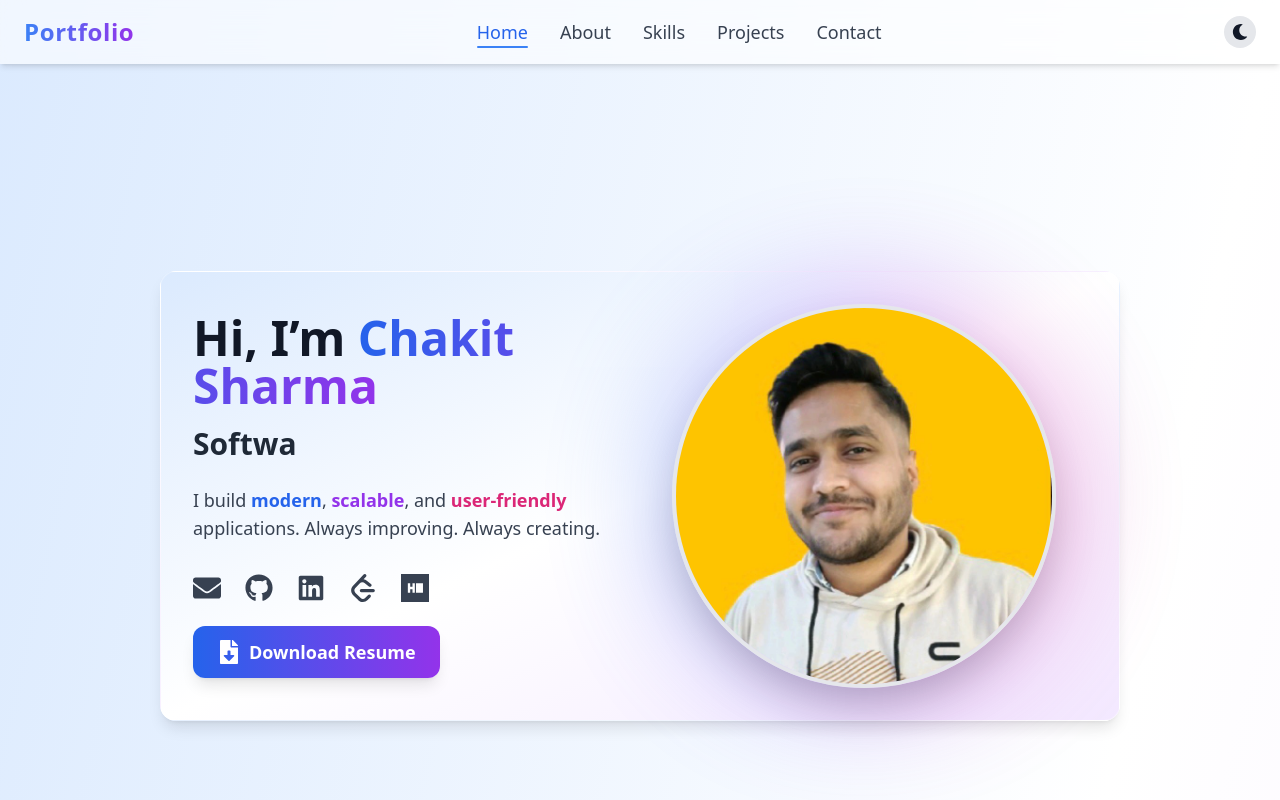
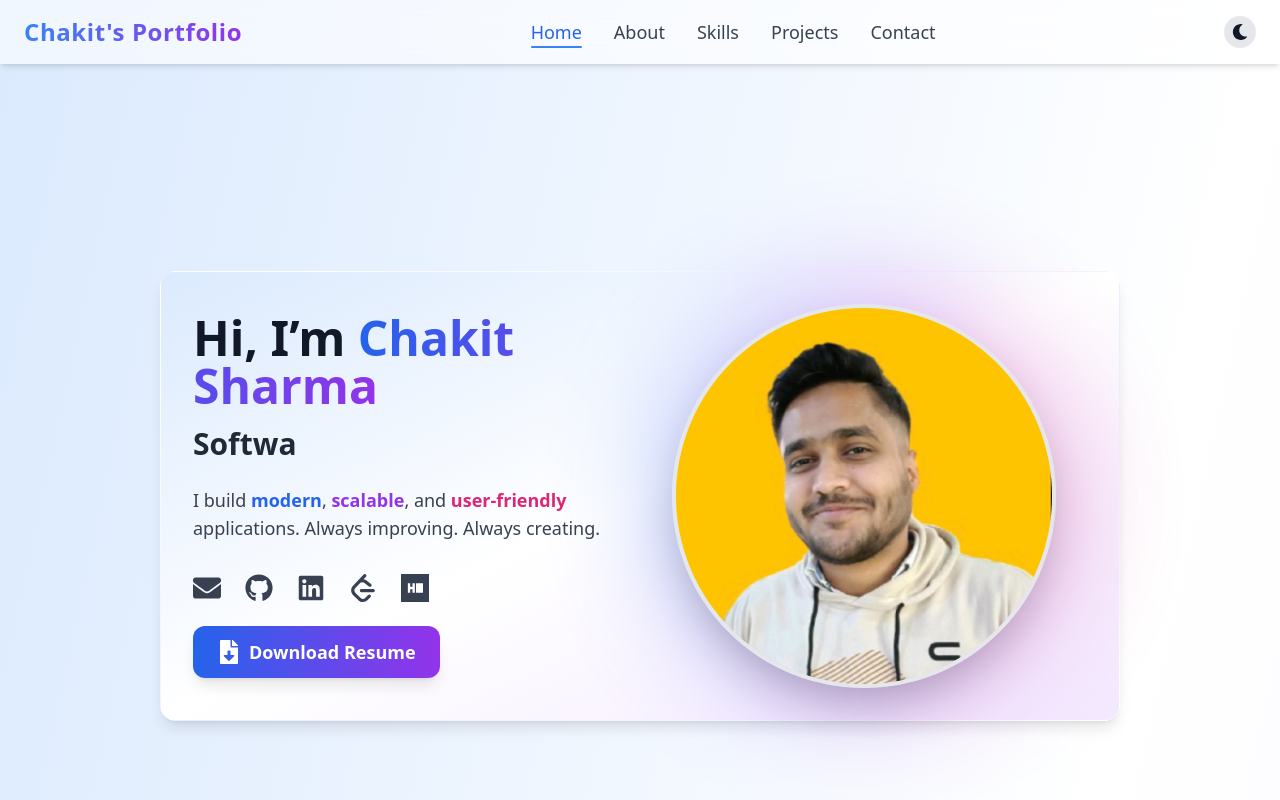
Before and after one commit to chakit07/Portfolio, a React (Vite) app: page / in a window 1280 px wide. Shown: the top 800 px of the page. Built offline with nearby package versions, Linux system fonts and the light colour scheme.

Commit message:
My Portfolio

```diff
--- a/src/components/Navbar.jsx
+++ b/src/components/Navbar.jsx
@@ -48,7 +48,7 @@ const Navbar = ({ theme, setTheme }) => {
                      bg-gradient-to-r from-blue-500 to-purple-600
                      bg-clip-text text-transparent tracking-wide"
         >
-          Portfolio
+          Chakit's Portfolio
         </h1>
 
         {/* Desktop Menu */}
```
